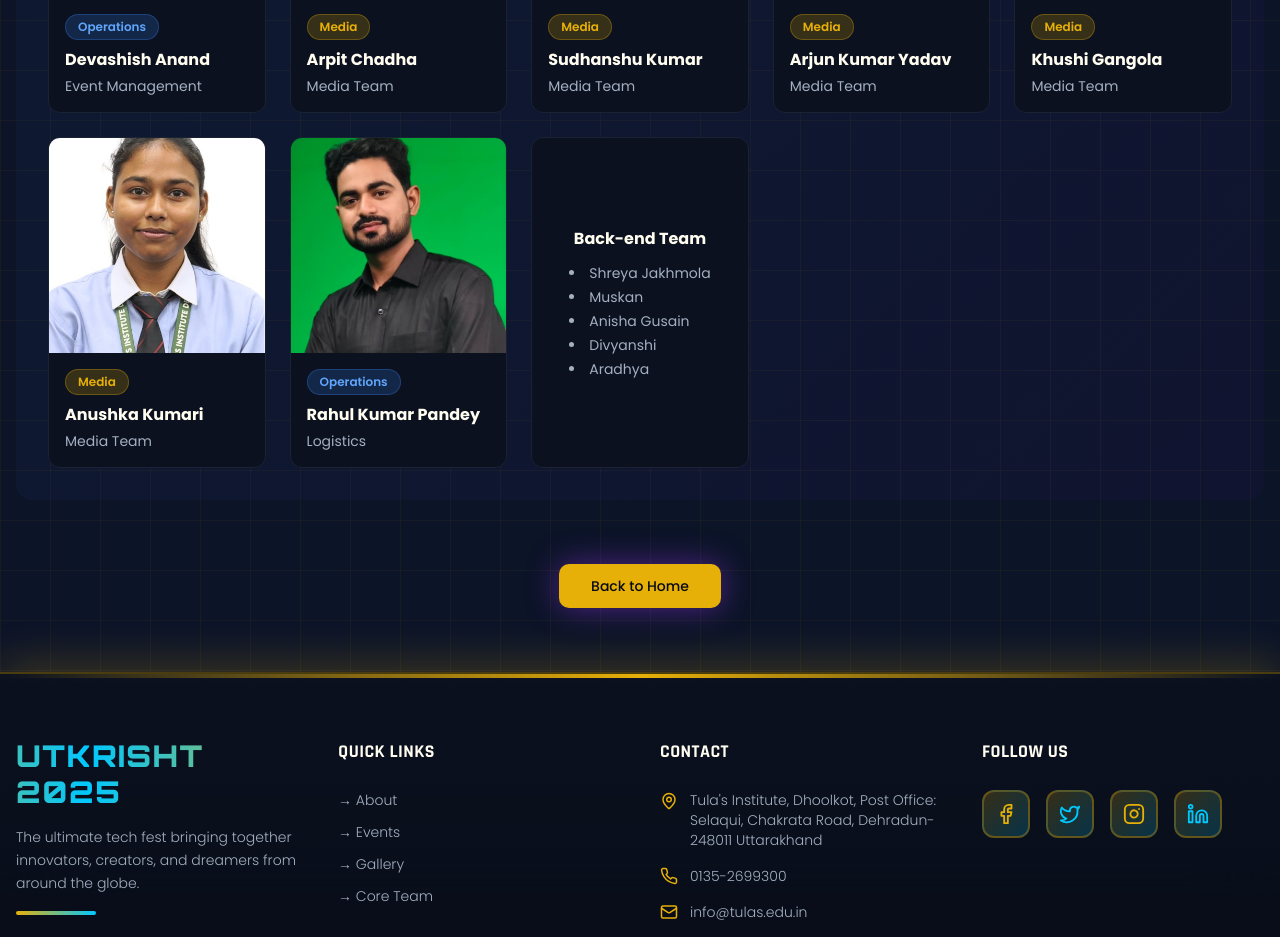
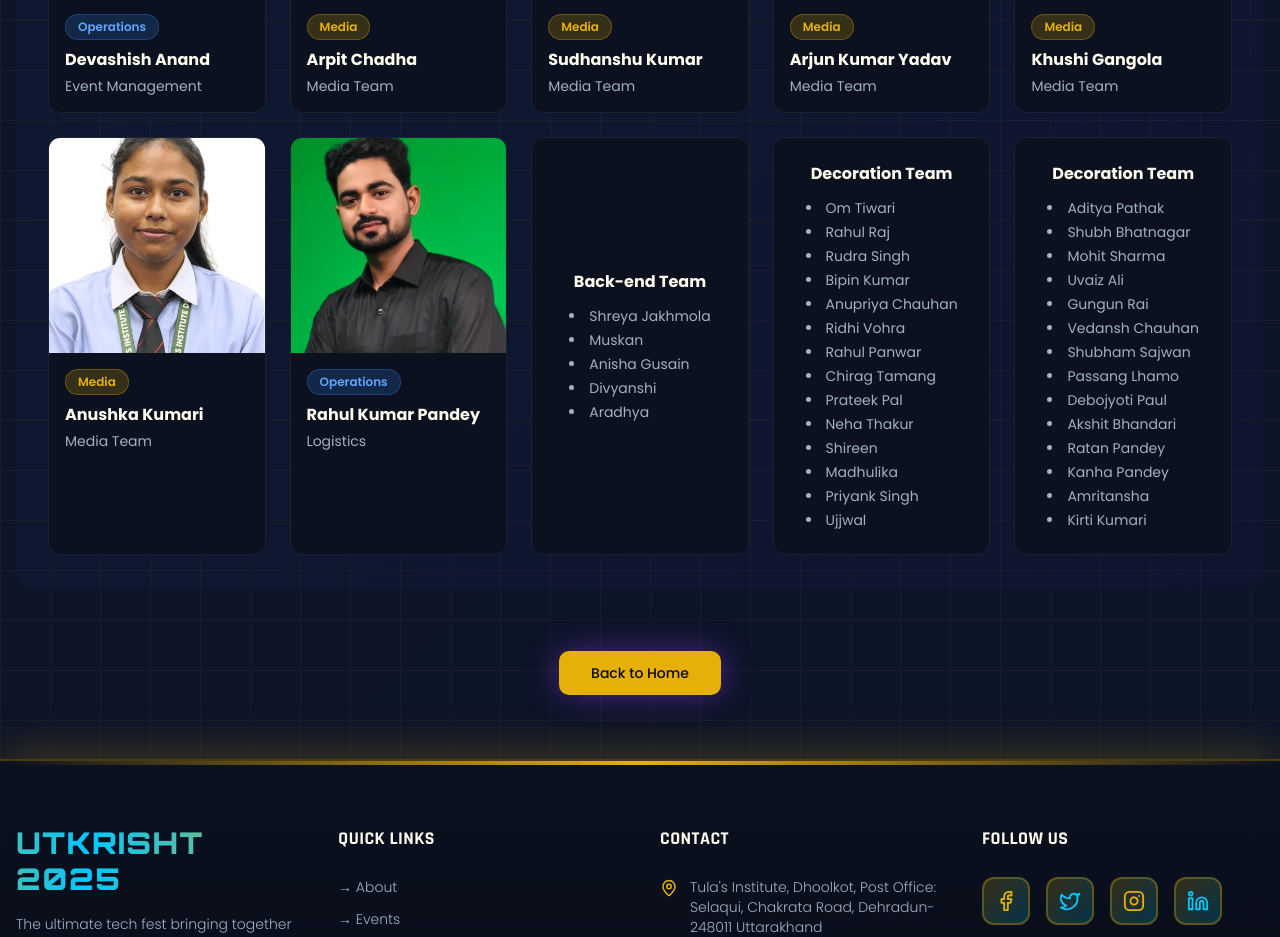
Before and after one commit to akky2000/TULAS-UTKRISHT, a React (Vite) app: page /core-team in a window 1280 px wide. Shown: the part 3880-4817 px from the top of the page. Built offline with nearby package versions, Linux system fonts and the light colour scheme; no server answers; the HTML template or start-up script is replaced by a standard one.

Commit message:
Update CoreTeam.tsx

```diff
--- a/src/pages/CoreTeam.tsx
+++ b/src/pages/CoreTeam.tsx
@@ -412,6 +412,46 @@ const CoreTeam = () => {
                     <li>Aradhya</li>
                   </ul>
                 </div>
+                <div className="group bg-card border border-border rounded-xl overflow-hidden hover:border-secondary transition-all duration-300 hover:shadow-[0_0_30px_rgba(6,182,212,0.3)] animate-fade-in flex flex-col justify-center p-6 text-center">
+                  <h3 className="text-base font-bold mb-3">Decoration Team</h3>
+                  <ul className="list-disc list-inside text-muted-foreground text-sm text-left mx-auto max-w-[220px] space-y-1">
+                    <li>Om Tiwari</li>
+                    <li>Rahul Raj</li>
+                    <li>Rudra Singh</li>
+                    <li>Bipin Kumar</li>
+                    <li>Anupriya Chauhan</li>
+                    <li>Ridhi Vohra</li>
+                    <li>Rahul Panwar</li>
+                    <li>Chirag Tamang</li>
+                    <li>Prateek Pal</li>
+                    <li>Neha Thakur</li>
+                    <li>Shireen</li>
+                    <li>Madhulika</li>
+                    <li>Priyank Singh</li>
+                    <li>Ujjwal</li>
+
+                  </ul>
+                </div>
+                <div className="group bg-card border border-border rounded-xl overflow-hidden hover:border-secondary transition-all duration-300 hover:shadow-[0_0_30px_rgba(6,182,212,0.3)] animate-fade-in flex flex-col justify-center p-6 text-center">
+                  <h3 className="text-base font-bold mb-3">Decoration Team</h3>
+                  <ul className="list-disc list-inside text-muted-foreground text-sm text-left mx-auto max-w-[220px] space-y-1">
+                    <li>Aditya Pathak</li>
+                    <li>Shubh Bhatnagar</li>
+                    <li>Mohit Sharma</li>
+                    <li>Uvaiz Ali</li>
+                    <li>Gungun Rai</li>
+                    <li>Vedansh Chauhan</li>
+                    <li>Shubham Sajwan</li>
+                    <li>Passang Lhamo</li>
+                    <li>Debojyoti Paul</li>
+                    <li>Akshit Bhandari</li>
+                    <li>Ratan Pandey</li>
+                    <li>Kanha Pandey</li>
+                    <li>Amritansha</li>
+                    <li>Kirti Kumari</li>
+                  </ul>
+                </div>
+
               </div>
             </div>
           </section>
```
